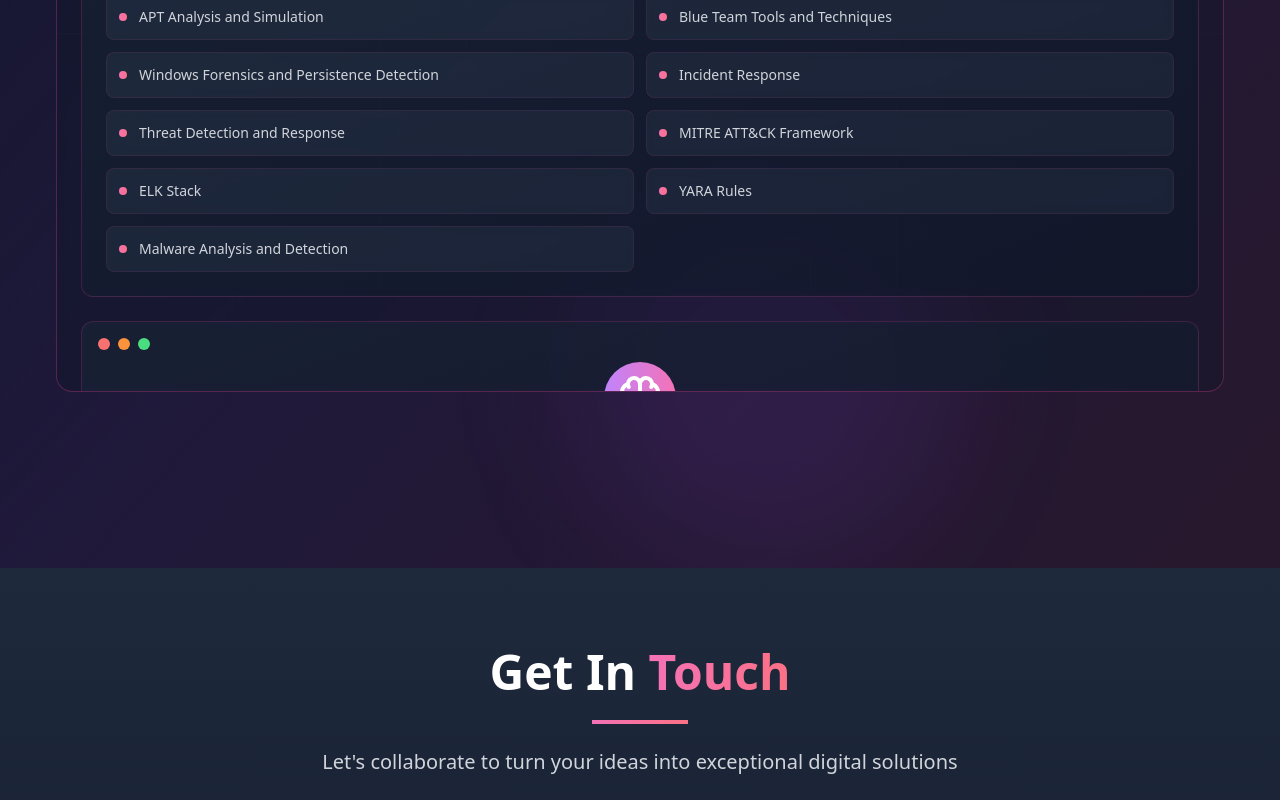
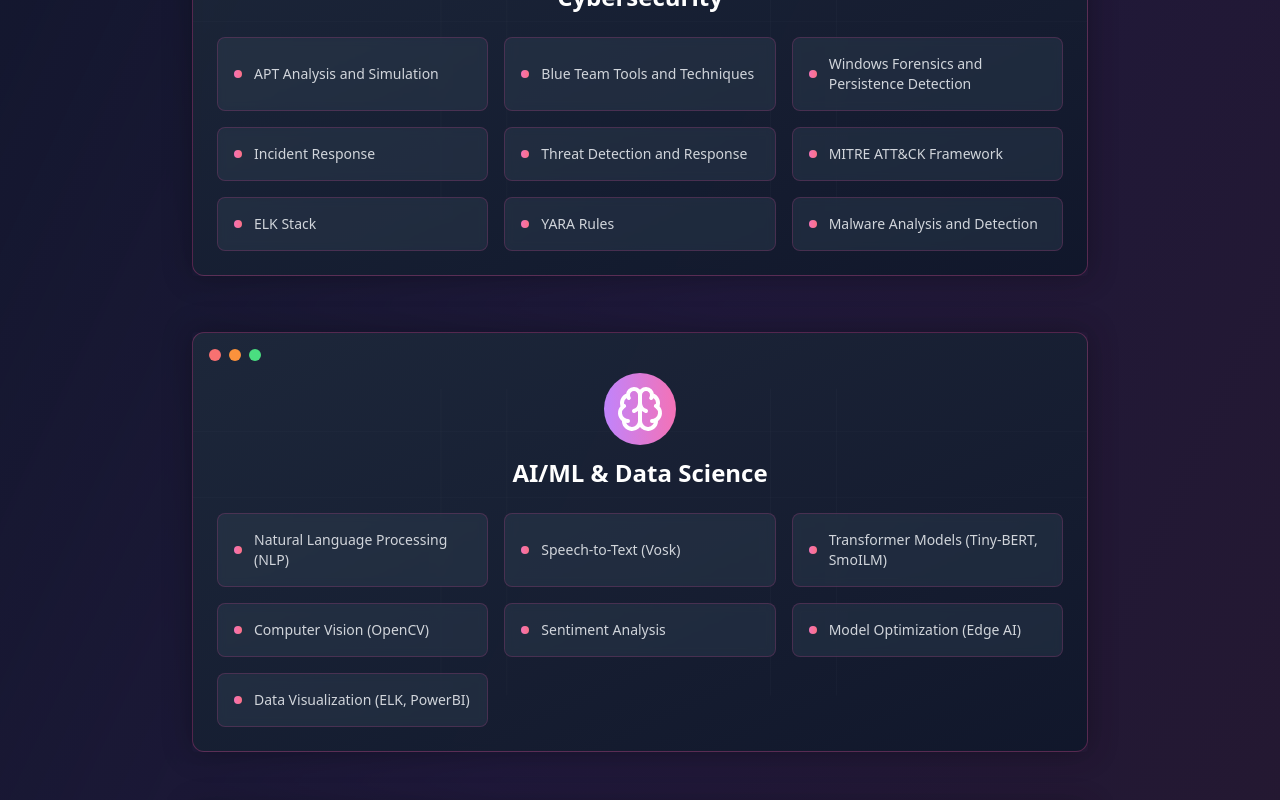
Before and after one commit to MeriemMOKHTARI/mimi-portfolio, a React (Vite) app: page / in a window 1280 px wide. Shown: the part 5580-6380 px from the top of the page. Built offline with nearby package versions, Linux system fonts and the light colour scheme.

Commit message:
Refactor: Implement stacked card layout
Modified the "SPECIALIZED EXPERTISE" section to display skill category cards stacked on top of each other, with each new card appearing above the previous one on scroll.

```diff
--- a/src/components/Skills.tsx
+++ b/src/components/Skills.tsx
@@ -265,7 +265,7 @@ const Skills = () => {
           </div>
         </motion.div>
 
-        {/* Specialized Expertise - Fixed Container with Internal Scroll */}
+        {/* Specialized Expertise - Stacked Cards */}
         <motion.div
           initial={{ opacity: 0, y: 50 }}
           animate={inView ? { opacity: 1, y: 0 } : {}}
@@ -273,7 +273,7 @@ const Skills = () => {
           className="relative my-24"
         >
           {/* Fixed Header */}
-          <div className="mb-8">
+          <div className="sticky top-10 z-50">
             <div className="w-20 h-20 bg-pink-500/10 rounded-full absolute -top-3 left-0 translate-x-1/2 filter blur-3xl opacity-30"></div>
             <div className="flex items-center justify-start relative">
               <span className="bg-slate-900 absolute left-0 w-fit text-white px-5 py-3 text-xl rounded-md border border-pink-500/30 z-10">
@@ -283,10 +283,25 @@ const Skills = () => {
             </div>
           </div>
 
-          {/* Fixed Container with Internal Scroll */}
-          <div className="relative h-[600px] bg-slate-900/40 backdrop-blur-sm border border-pink-500/30 rounded-2xl overflow-hidden">
+          {/* Stacked Cards Container */}
+          <div className="pt-24">
+            <div className="flex flex-col gap-6">
+              {skillCategories.map((category, index) => (
+                <div
+                  key={category.title}
+                  id={`sticky-card-${index + 1}`}
+                  className="sticky-card w-full mx-auto max-w-4xl sticky"
+                  style={{ top: `${80 + index * 20}px` }}
+                >
+                  <div className="box-border flex items-center justify-center rounded shadow-[0_0_30px_0_rgba(0,0,0,0.3)] transition-all duration-[0.5s]">
+                    <motion.div
+                      initial={{ opacity: 0, y: 20 }}
+                      animate={{ opacity: 1, y: 0 }}
+                      transition={{ delay: index * 0.1 }}
+                      className="relative p-6 rounded-xl bg-gradient-to-br from-slate-800/90 to-slate-900/90 backdrop-blur-sm border border-pink-500/30 hover:border-pink-400/50 transition-all duration-300 hover:bg-slate-800/95 group w-full"
+                    >
                       {/* Decorative background grid */}
-            <div className="absolute inset-0 opacity-10">
+                      <div className="absolute inset-0 opacity-10 rounded-xl overflow-hidden">
                         <svg width="100%" height="100%" viewBox="0 0 1170 403" fill="none" xmlns="http://www.w3.org/2000/svg">
                           <path fillRule="evenodd" clipRule="evenodd" d="M1170 57.3509H0V56.5132H1170V57.3509Z" fill="white" fillOpacity="0.3"></path>
                           <path fillRule="evenodd" clipRule="evenodd" d="M410.388 402.472L410.388 0.933594L411.226 0.933594L411.226 402.472L410.388 402.472Z" fill="white" fillOpacity="0.3"></path>
@@ -297,45 +312,34 @@ const Skills = () => {
                         </svg>
                       </div>
 
-            {/* Scrollable Content */}
-            <div className="h-full overflow-y-auto p-6 scrollbar-thin scrollbar-track-slate-800 scrollbar-thumb-pink-500/50 hover:scrollbar-thumb-pink-400/70">
-              <div className="space-y-6">
-                {skillCategories.map((category, index) => (
-                  <motion.div
-                    key={category.title}
-                    initial={{ opacity: 0, y: 20 }}
-                    animate={{ opacity: 1, y: 0 }}
-                    transition={{ delay: index * 0.1 }}
-                    className="relative p-6 rounded-xl bg-gradient-to-br from-slate-800/50 to-slate-900/50 backdrop-blur-sm border border-pink-500/20 hover:border-pink-400/40 transition-all duration-300 hover:bg-slate-800/70 group"
-                  >
                       {/* Decorative dots */}
-                    <div className="flex flex-row space-x-2 absolute top-4 left-4">
+                      <div className="flex flex-row space-x-2 absolute top-4 left-4 z-10">
                         <div className="h-3 w-3 rounded-full bg-red-400"></div>
                         <div className="h-3 w-3 rounded-full bg-orange-400"></div>
                         <div className="h-3 w-3 rounded-full bg-green-400"></div>
                       </div>
 
                       {/* Header */}
-                    <div className="text-center mb-6 pt-4">
+                      <div className="text-center mb-6 pt-4 relative z-10">
                         <div className={`inline-flex p-3 rounded-full bg-gradient-to-r ${category.borderGradient} mb-3`}>
                           <div className="text-white">
                             {category.icon}
                           </div>
                         </div>
-                      <h4 className="text-xl font-bold text-white group-hover:text-pink-300 transition-colors duration-300">
+                        <h4 className="text-2xl font-bold text-white group-hover:text-pink-300 transition-colors duration-300">
                           {category.title}
                         </h4>
                       </div>
 
                       {/* Skills Grid */}
-                    <div className="grid grid-cols-1 md:grid-cols-2 gap-3">
+                      <div className="grid grid-cols-1 md:grid-cols-2 lg:grid-cols-3 gap-4 relative z-10">
                         {category.skills.map((skill, skillIndex) => (
                           <motion.div
                             key={skill}
                             initial={{ opacity: 0, x: -20 }}
                             animate={{ opacity: 1, x: 0 }}
                             transition={{ delay: skillIndex * 0.05 }}
-                          className="flex items-center space-x-3 p-3 rounded-lg bg-slate-700/30 backdrop-blur-sm border border-pink-500/10 hover:border-pink-400/30 transition-all duration-300 hover:bg-slate-700/50"
+                            className="flex items-center space-x-3 p-4 rounded-lg bg-slate-700/40 backdrop-blur-sm border border-pink-500/20 hover:border-pink-400/40 transition-all duration-300 hover:bg-slate-700/60"
                           >
                             <div className="w-2 h-2 bg-gradient-to-r from-pink-400 to-rose-400 rounded-full flex-shrink-0"></div>
                             <span className="text-gray-300 text-sm font-medium group-hover:text-gray-200 transition-colors duration-300">
@@ -345,8 +349,9 @@ const Skills = () => {
                         ))}
                       </div>
                     </motion.div>
+                  </div>
+                </div>
               ))}
-              </div>
             </div>
           </div>
         </motion.div>
@@ -361,22 +366,11 @@ const Skills = () => {
           .scrollbar-hide::-webkit-scrollbar {
             display: none;
           }
-          .scrollbar-thin {
-            scrollbar-width: thin;
+          .sticky-card {
+            margin-bottom: 2rem;
           }
-          .scrollbar-track-slate-800::-webkit-scrollbar-track {
-            background: rgb(30 41 59);
-            border-radius: 0.375rem;
-          }
-          .scrollbar-thumb-pink-500\/50::-webkit-scrollbar-thumb {
-            background: rgba(236, 72, 153, 0.5);
-            border-radius: 0.375rem;
-          }
-          .scrollbar-thumb-pink-500\/50::-webkit-scrollbar-thumb:hover {
-            background: rgba(236, 72, 153, 0.7);
-          }
-          .scrollbar-thin::-webkit-scrollbar {
-            width: 8px;
+          .sticky-card:last-child {
+            margin-bottom: 0;
           }
         `
       }} />
```
Lines whose indentation alone changed are shown as unchanged.
